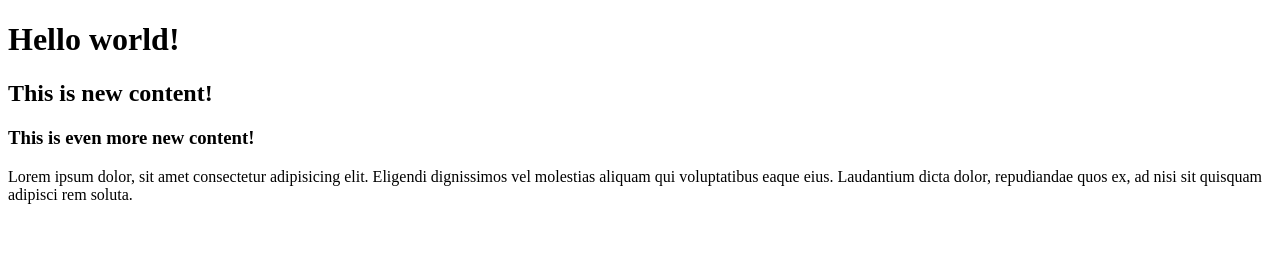
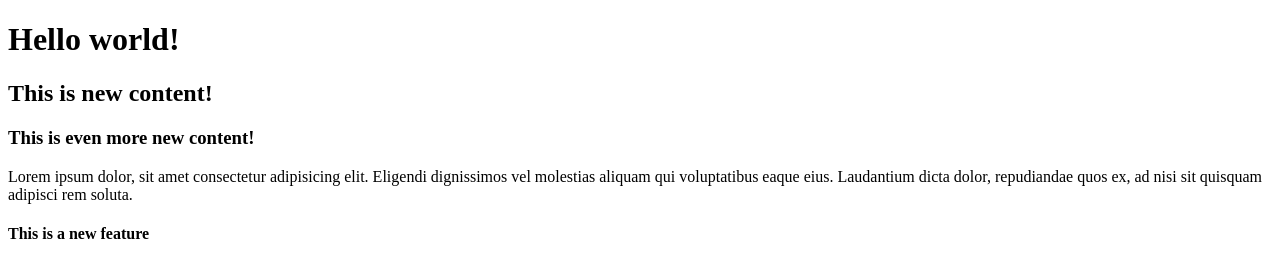
Before and after one commit to danielpik18/gitPractice, a plain HTML site: page index.html in a window 1280 px wide. Drawn offline with Linux system fonts and the light colour scheme.

Commit message:
Add new feature

```diff
--- a/index.html
+++ b/index.html
@@ -15,5 +15,8 @@
       dicta dolor, repudiandae quos ex, ad nisi sit quisquam adipisci rem
       soluta.
     </p>
+    <div>
+      <h4>This is a new feature</h4>
+    </div>
   </body>
 </html>
```
